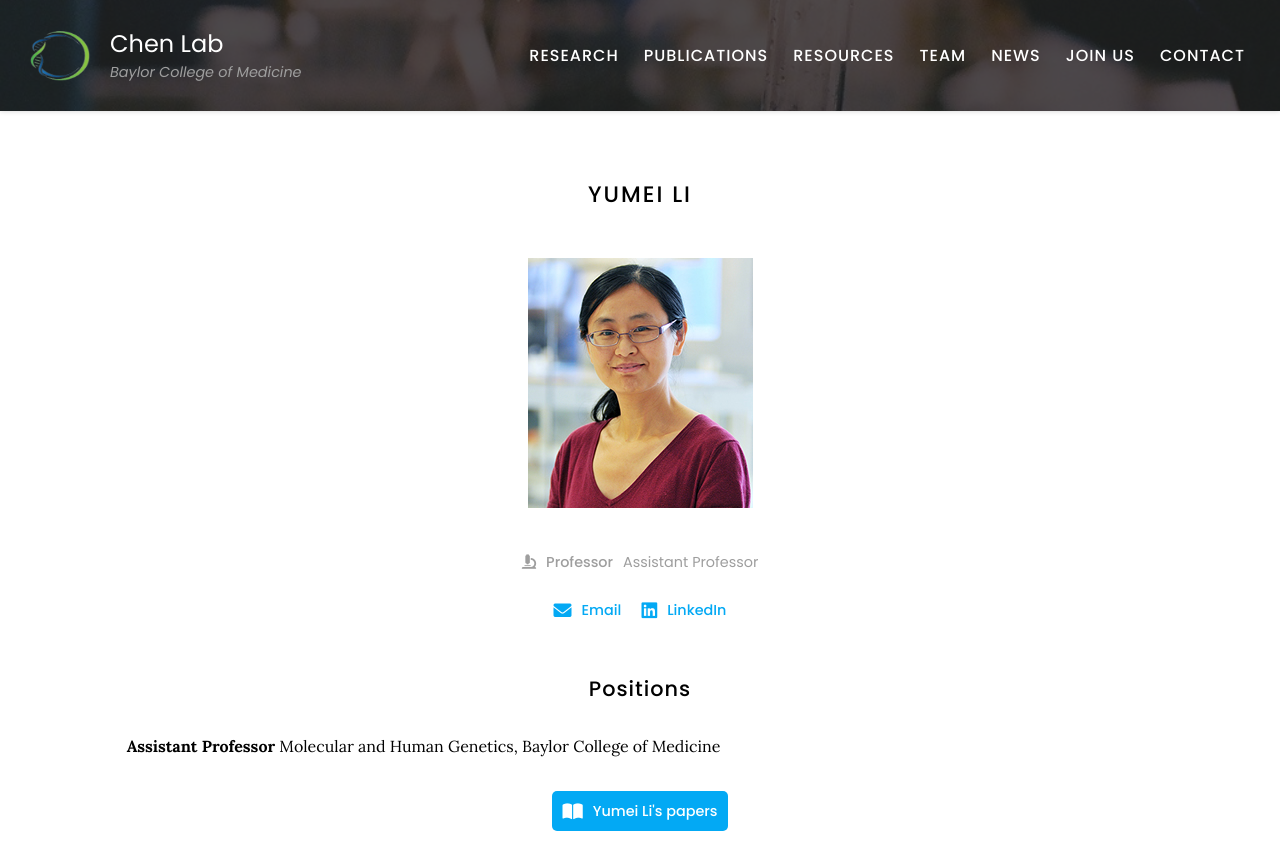
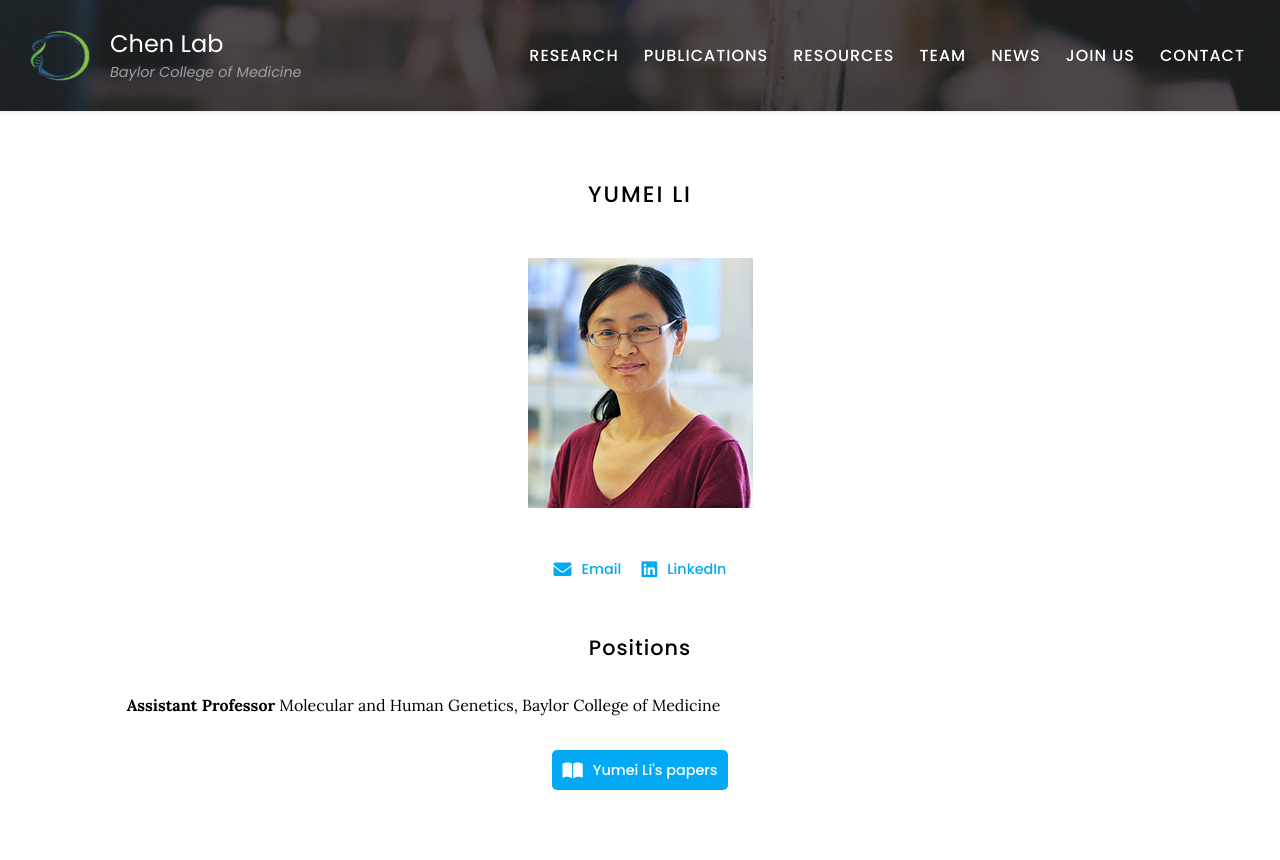
Before and after one commit to wmeng1018/Chen-lab-website, a Jekyll site: the page built from _members/yumei-li.md, in a window 1280 px wide. Shown: the top 860 px of the page. Built offline with Jekyll 4.4.1, drawn with Linux system fonts in a browser that asks for light colours; grey boxes are pictures that could not be loaded.

Commit message:
Update roles.yaml

```diff
--- a/_data/roles.yaml
+++ b/_data/roles.yaml
@@ -2,9 +2,9 @@
   icon: fas fa-microscope
   text: Principal Investigator
 
-professor:
+faculty:
   icon: fas fa-microscope
-  text: Professor
+  text: Faculty
 
 postdoc:
   icon: fas fa-glasses
```
